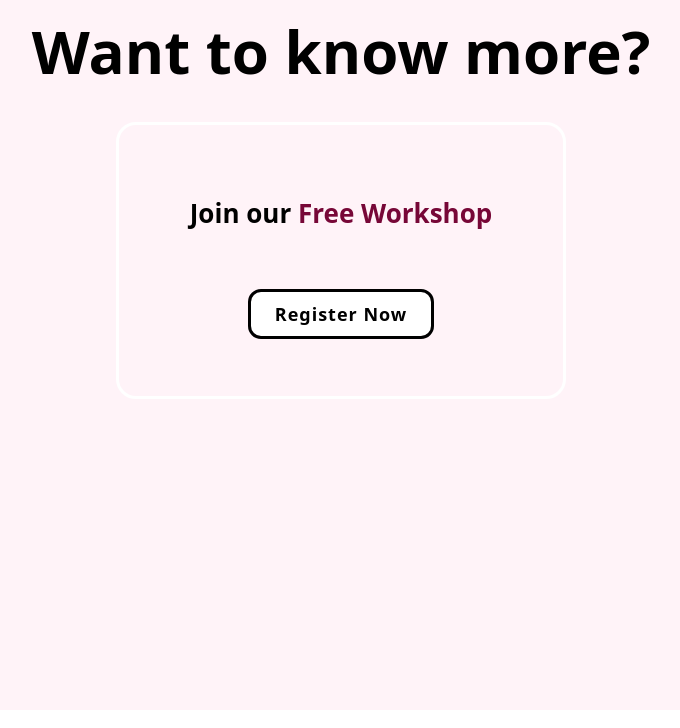
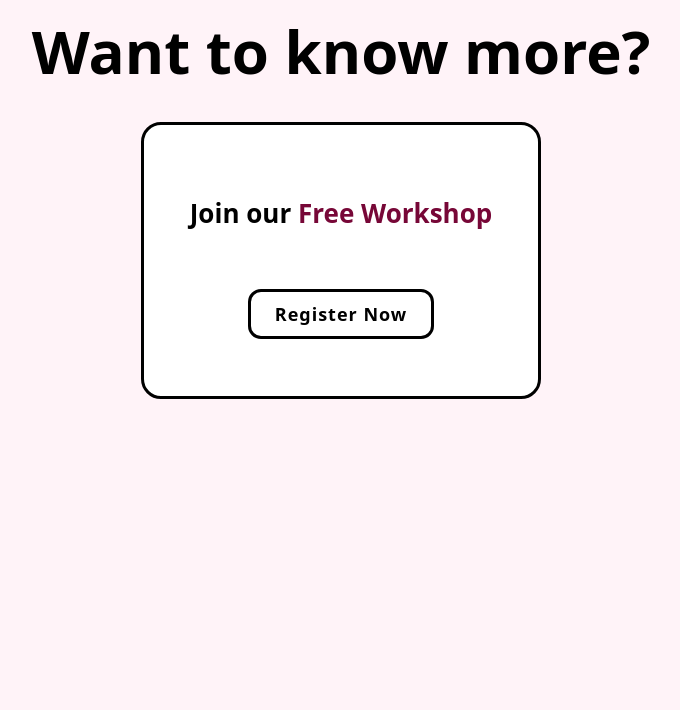
Before and after one commit to lurnzo/landing-page, a plain HTML site: page index.html in a window 1280 px wide. Shown: the part 3140-3868 px from the top of the page, without its empty margins (299-979 px from the left). Drawn offline with nearby package versions, Linux system fonts and the light colour scheme.

Commit message:
fixed_workshop_colors

```diff
--- a/styles.css
+++ b/styles.css
@@ -376,12 +376,12 @@ span{
 
 .workshop-container .workshop-box{
     flex: 1 1 30rem;
-    max-width: 45rem;
-    background: var(--snd-bg-color);
+    max-width: 40rem;
+    background: var(--bg-color);
     padding: 6rem 2rem 6rem;
     border-radius: 2rem;
     text-align: center;
-    border: 0.3rem solid var(--bg-color);
+    border: 0.3rem solid var(--text-color);
     transition: 0.3s ease;
 
 
```
